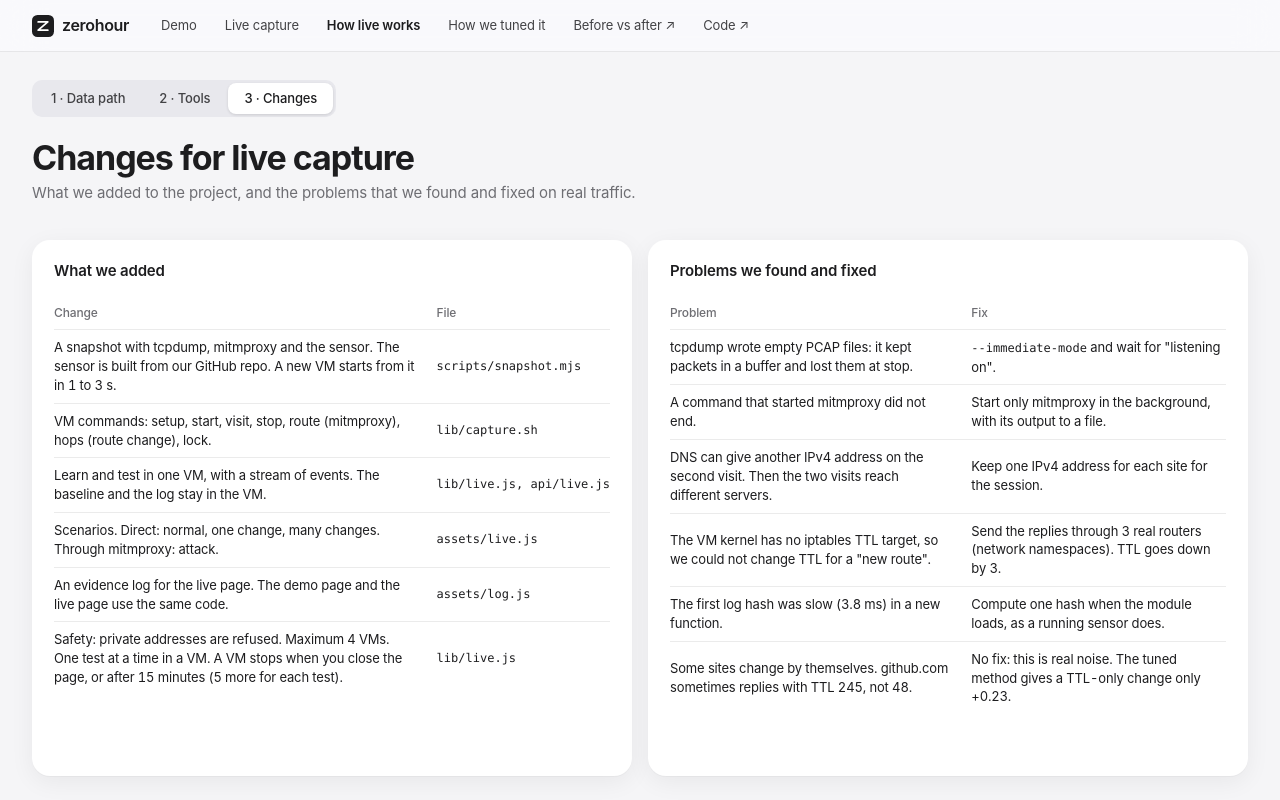
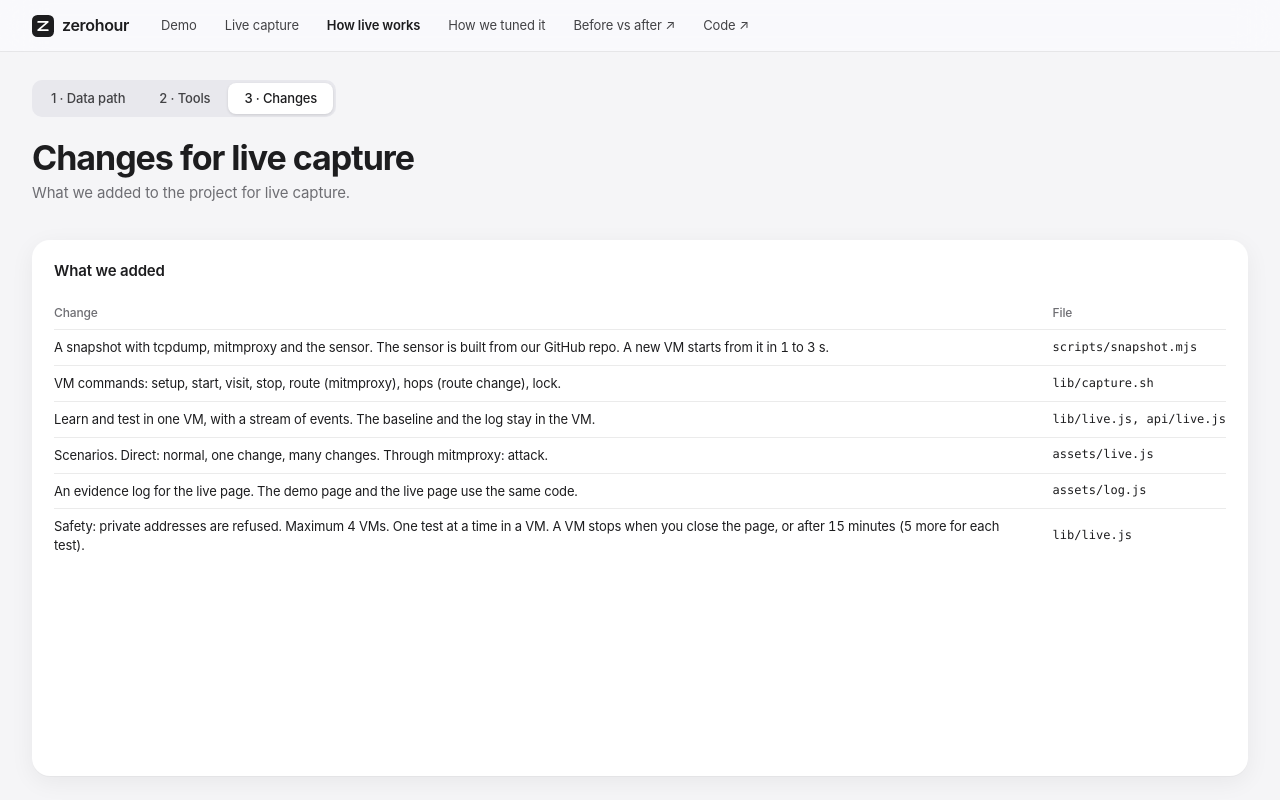
Before and after one commit to md786-dotcom/zerohour, a website: page site/how-live.html in a window 1280 px wide. Both pictures are taken after a click on the tab "3 · Changes". Drawn offline with Linux system fonts and the light colour scheme.

Commit message:
How live works: remove the problems-and-fixes card from the Changes tab
Co-Authored-By: Claude Sonnet 5.5 <noreply@anthropic.com>

```diff
--- a/site/how-live.html
+++ b/site/how-live.html
@@ -91,8 +91,8 @@
 
   <!-- 3 · Changes -->
   <section class="panel" data-panel="changes" role="tabpanel" hidden>
-    <div class="head"><div><h1>Changes for live capture</h1><p>What we added to the project, and the problems that we found and fixed on real traffic.</p></div></div>
-    <div class="row halves">
+    <div class="head"><div><h1>Changes for live capture</h1><p>What we added to the project for live capture.</p></div></div>
+    <div class="row" style="flex:1">
       <div class="card"><div class="top"><div><h2>What we added</h2></div></div><div class="scroll"><table>
         <thead><tr><th>Change</th><th>File</th></tr></thead>
         <tbody>
@@ -102,16 +102,6 @@
           <tr><td class="wrap">Scenarios. Direct: normal, one change, many changes. Through mitmproxy: attack.</td><td class="mono">assets/live.js</td></tr>
           <tr><td class="wrap">An evidence log for the live page. The demo page and the live page use the same code.</td><td class="mono">assets/log.js</td></tr>
           <tr><td class="wrap">Safety: private addresses are refused. Maximum 4 VMs. One test at a time in a VM. A VM stops when you close the page, or after 15 minutes (5 more for each test).</td><td class="mono">lib/live.js</td></tr>
-        </tbody></table></div></div>
-      <div class="card"><div class="top"><div><h2>Problems we found and fixed</h2></div></div><div class="scroll"><table>
-        <thead><tr><th>Problem</th><th>Fix</th></tr></thead>
-        <tbody>
-          <tr><td class="wrap">tcpdump wrote empty PCAP files: it kept packets in a buffer and lost them at stop.</td><td class="wrap"><span class="mono">--immediate-mode</span> and wait for "listening on".</td></tr>
-          <tr><td class="wrap">A command that started mitmproxy did not end.</td><td class="wrap">Start only mitmproxy in the background, with its output to a file.</td></tr>
-          <tr><td class="wrap">DNS can give another IPv4 address on the second visit. Then the two visits reach different servers.</td><td class="wrap">Keep one IPv4 address for each site for the session.</td></tr>
-          <tr><td class="wrap">The VM kernel has no iptables TTL target, so we could not change TTL for a "new route".</td><td class="wrap">Send the replies through 3 real routers (network namespaces). TTL goes down by 3.</td></tr>
-          <tr><td class="wrap">The first log hash was slow (3.8 ms) in a new function.</td><td class="wrap">Compute one hash when the module loads, as a running sensor does.</td></tr>
-          <tr><td class="wrap">Some sites change by themselves. github.com sometimes replies with TTL 245, not 48.</td><td class="wrap">No fix: this is real noise. The tuned method gives a TTL-only change only +0.23.</td></tr>
         </tbody></table></div></div>
     </div>
   </section>
```
